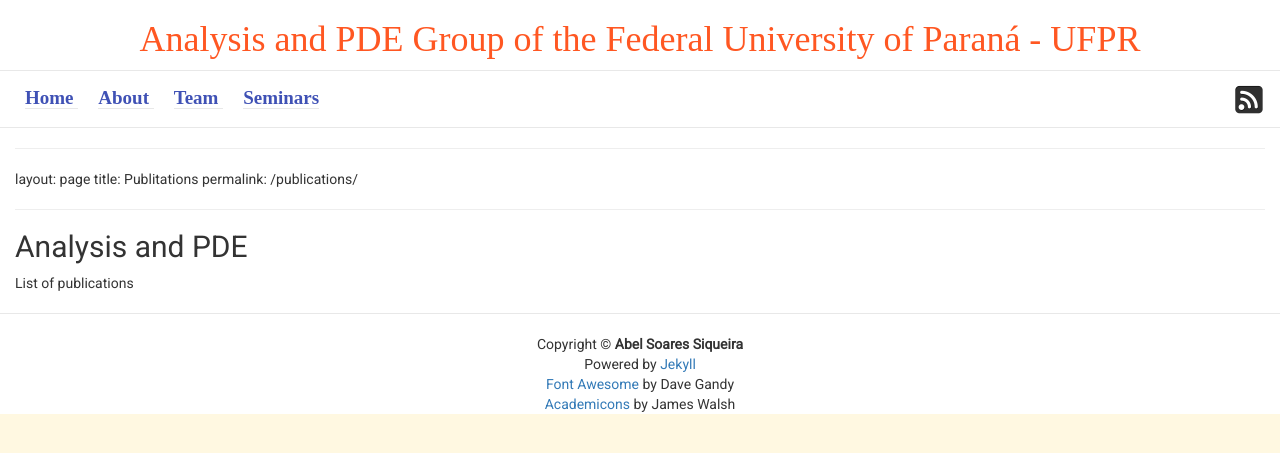
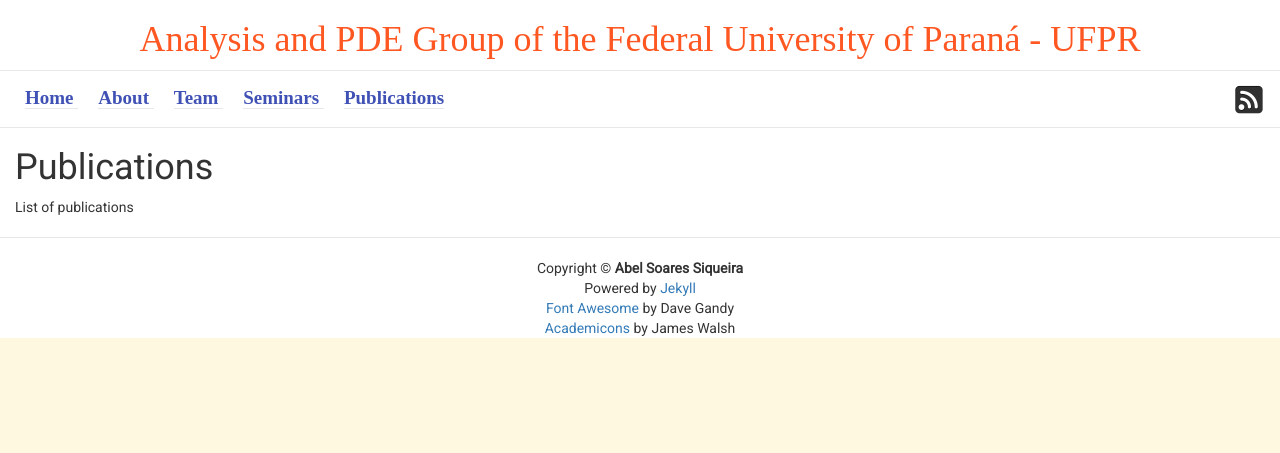
Before and after one commit to ufpr-pde/ufpr-opt.github.io, a Jekyll site: the page built from f_publications.md, in a window 1280 px wide. Shown: the top 453 px of the page. Built offline with Jekyll 4.4.1, drawn with Linux system fonts in a browser that asks for light colours; some web fonts are replaced; our own code applies the rules of GitHub Pages for plain Markdown files.

Commit message:
Update f_publications.md

```diff
--- a/f_publications.md
+++ b/f_publications.md
@@ -1,12 +1,8 @@
-
 ---
 layout: page
-title: Publitations
+title: Publications
 permalink: /publications/
+---
 
 
----
-
-<h2> Analysis and PDE  </h2>
-
 List of publications
```
